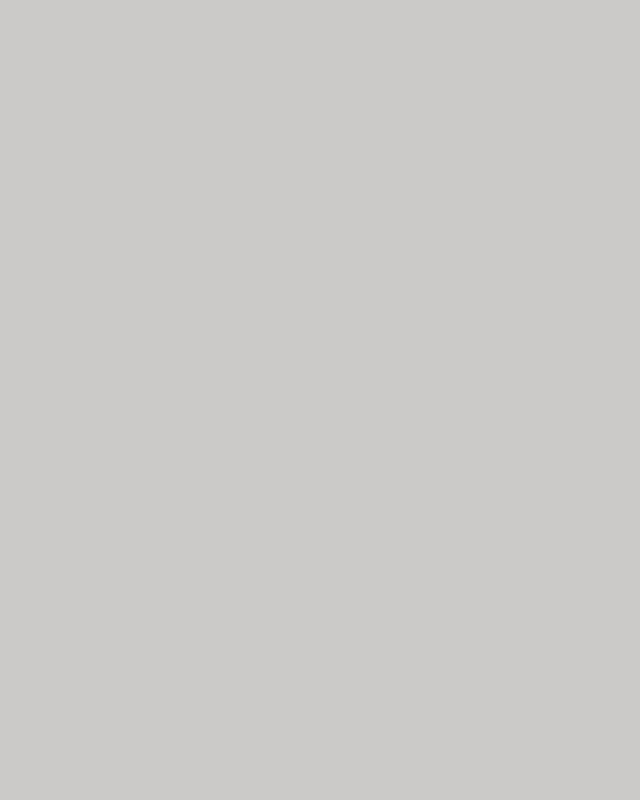
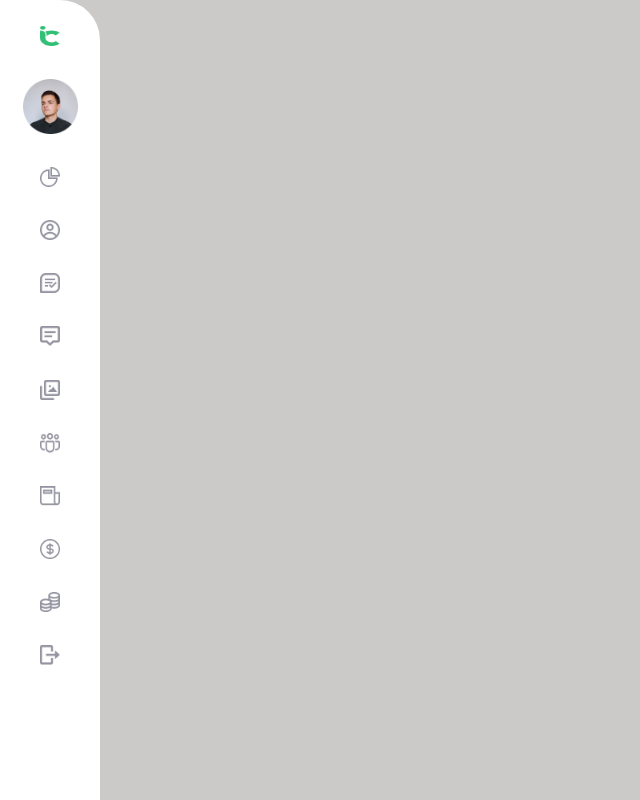
Before and after one commit to Elman2055/project_on_react, a React (Vite) app: page / in a window 1280 px wide. Shown: the whole page, without its empty margins (0-640 px from the left). Built offline with nearby package versions, Linux system fonts and the light colour scheme.

Commit message:
Реализовал SideBar

```diff
--- a/src/components/toolBar/ToolBar.css
+++ b/src/components/toolBar/ToolBar.css
@@ -0,0 +1,29 @@
+.toolBar {
+  height: 100vh;
+  width: 100px;
+  border-top-right-radius: 40px;
+  background-color: white;
+  padding-top: 2%;
+  display: flex;
+  flex-direction: column;
+  align-items: center;
+}
+
+.toolBarContainer {
+  height: 80vh;
+  display: flex;
+  flex-direction: column;
+  align-items: center;
+  justify-content: space-between;
+}
+
+.toolBar > .toolBarContainer > img {
+  cursor: pointer;
+  height: 20px;
+  width: 20px;
+}
+
+.toolBar > .toolBarContainer > .myPicture {
+  height: 55px;
+  width: 55px;
+}
--- a/src/components/toolBar/ToolBar.tsx
+++ b/src/components/toolBar/ToolBar.tsx
@@ -1,10 +1,35 @@
 import React from "react";
+import Logo from "../UI/images/Logo.png";
+import MyPicture from "../UI/images/MyPicture.png";
+import UpUnion from "../UI/images/UpUnion.png";
+import Profile from "../UI/images/Profile.png";
+import CheckList from "../UI/images/CheckList.png";
+import Message from "../UI/images/Message.png";
+import Gallerry from "../UI/images/Gallerry.png";
+import Group from "../UI/images/Group.png";
+import List from "../UI/images/List.png";
+import Money from "../UI/images/Money.png";
+import Cash from "../UI/images/Cash.png";
+import Cancel from "../UI/images/Cancel.png";
 import "./ToolBar.css";
 
 const ToolBar = () => {
   return (
     <div className="toolBar">
-
+      <div className="toolBarContainer">
+        <img src={Logo} alt="logo" />
+        <img src={MyPicture} alt="my_picture" className="myPicture" />
+        <img src={UpUnion} alt="up_union" />
+        <img src={Profile} alt="profile" />
+        <img src={CheckList} alt="check_list" />
+        <img src={Message} alt="message" />
+        <img src={Gallerry} alt="gallerry" />
+        <img src={Group} alt="group" />
+        <img src={List} alt="list" />
+        <img src={Money} alt="money" />
+        <img src={Cash} alt="cash" />
+        <img src={Cancel} alt="cancel" />
+      </div>
     </div>
   );
 };
```
